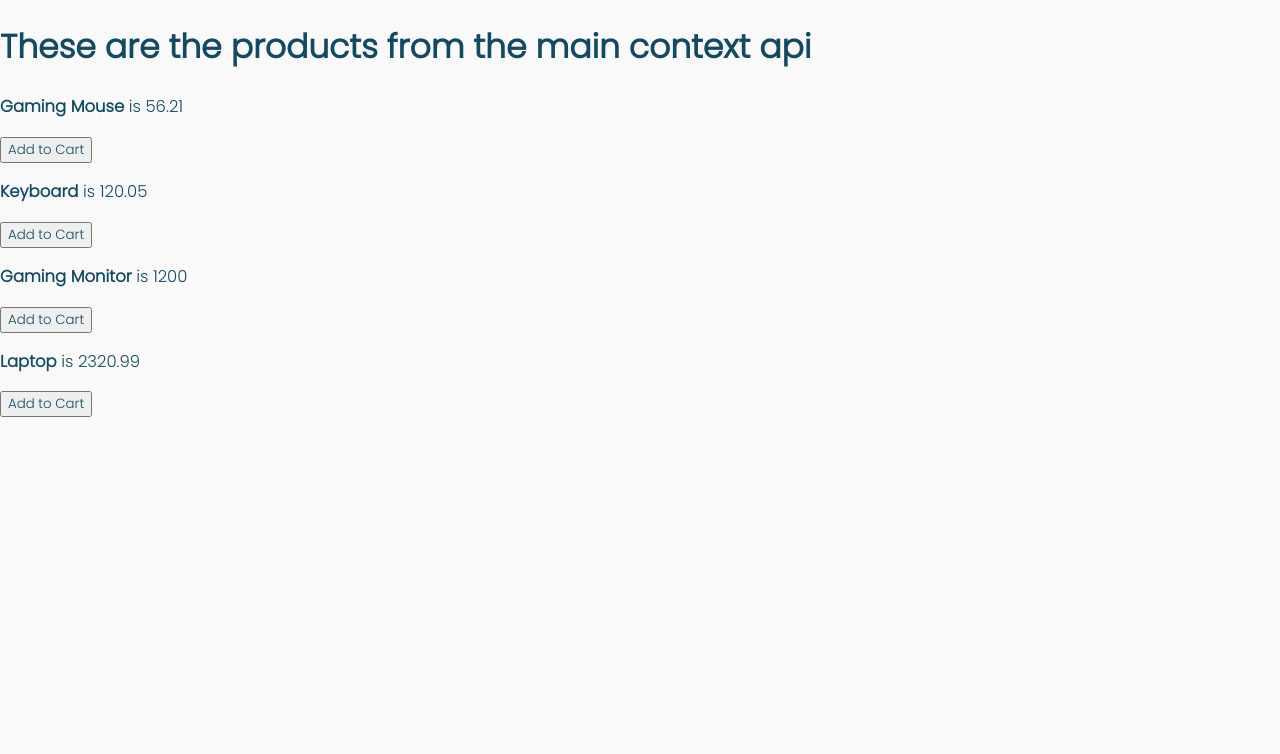
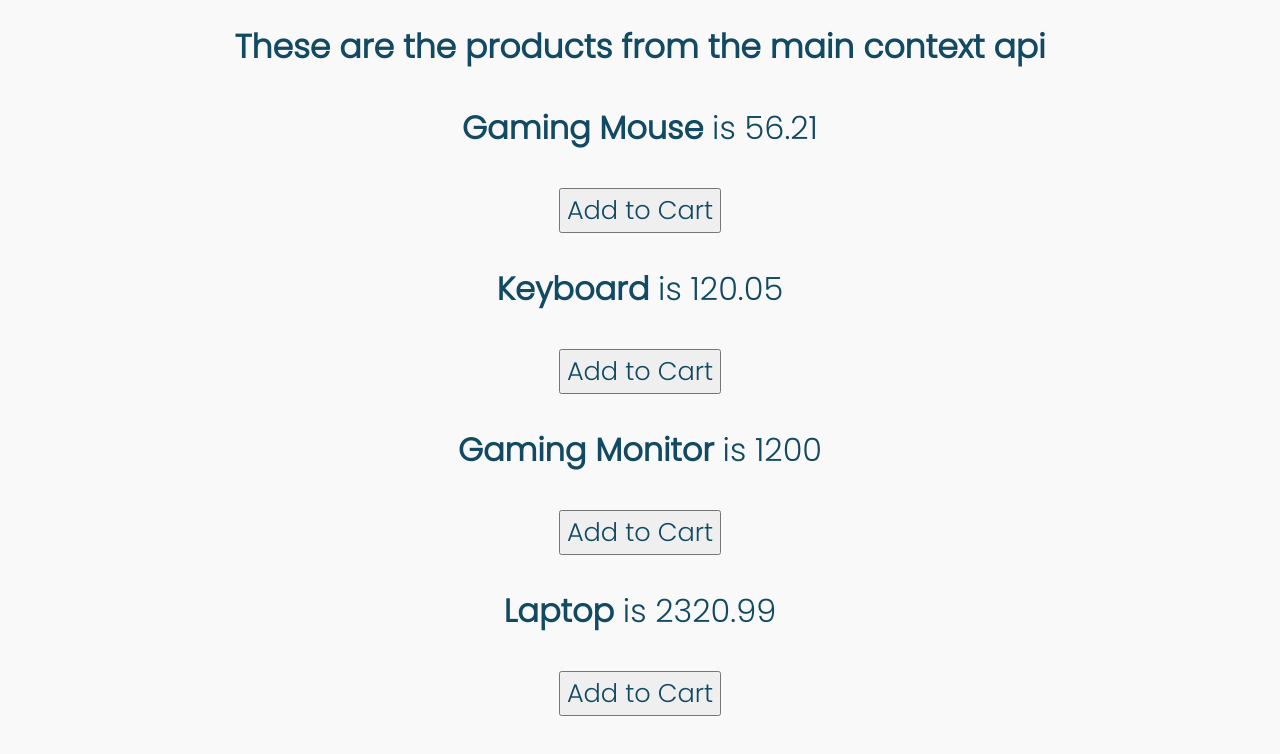
Before and after one commit to Niscolinx/wesycle-next, a Next.js app: page /products in a window 1280 px wide. Shown: the top 754 px of the page. Built offline with nearby package versions, Linux system fonts and the light colour scheme.

Commit message:
working on useReducer

```diff
--- a/src/pages/products.js
+++ b/src/pages/products.js
@@ -1,7 +1,9 @@
-import React from 'react'
+import React, {useContext} from 'react'
 import ShopContext from '../context/shop-context'
 
 const Products = () => {
+
+   // const context = useContext(ShopContext)
     return (
         <ShopContext.Consumer>
             {(context) => (
@@ -10,13 +12,13 @@ const Products = () => {
 
                     {context.products.map((item, i) => {
                         return (
-                            <div key={item + i}>
+                            <div key={item + i} style={{fontSize: '2rem'}}>
                                 <p>
                                     <strong>{item.title}</strong> is{' '}
                                     {item.price}
                                 </p>
                                 <button
-                                    style={{ cursor: 'pointer' }}
+                                    style={{ cursor: 'pointer',fontSize: '1.6rem' }}
                                     onClick={context.addProductToCart(item.id)}
                                 >
                                     Add to Cart
--- a/src/styles/abstract/base.scss
+++ b/src/styles/abstract/base.scss
@@ -2,8 +2,9 @@
 
 html,
 body {
-    padding: 0;
-    margin: 0;
+    // padding: 0;
+    // margin: 0;
+    text-align: center;
     font-family: 'Poppins', sans-serif;
     background-color: $background-color;
     color: $text-color;
```
Also changed, not shown: src/context/reducer.js (added, +20 -0 lines).
